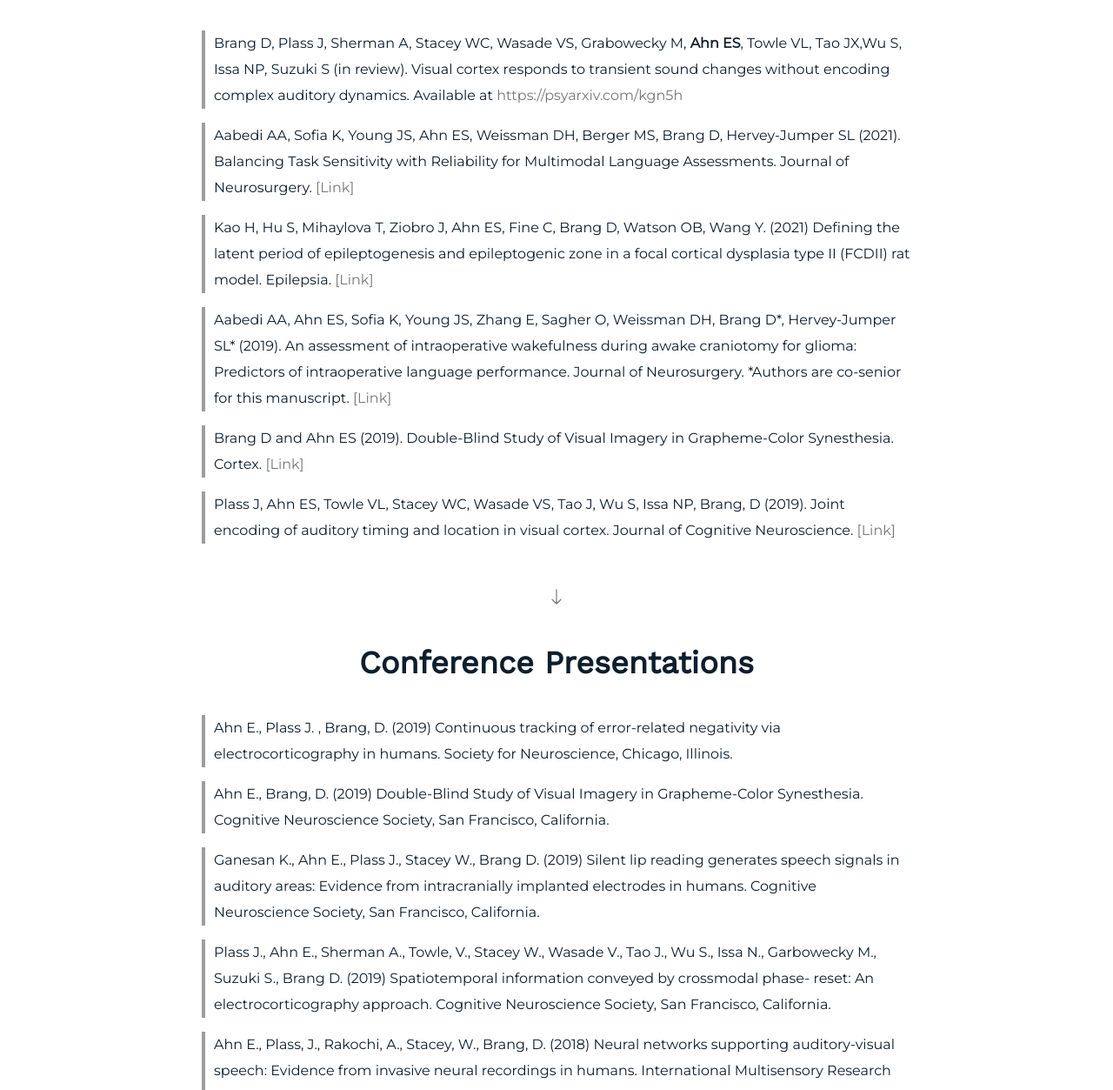
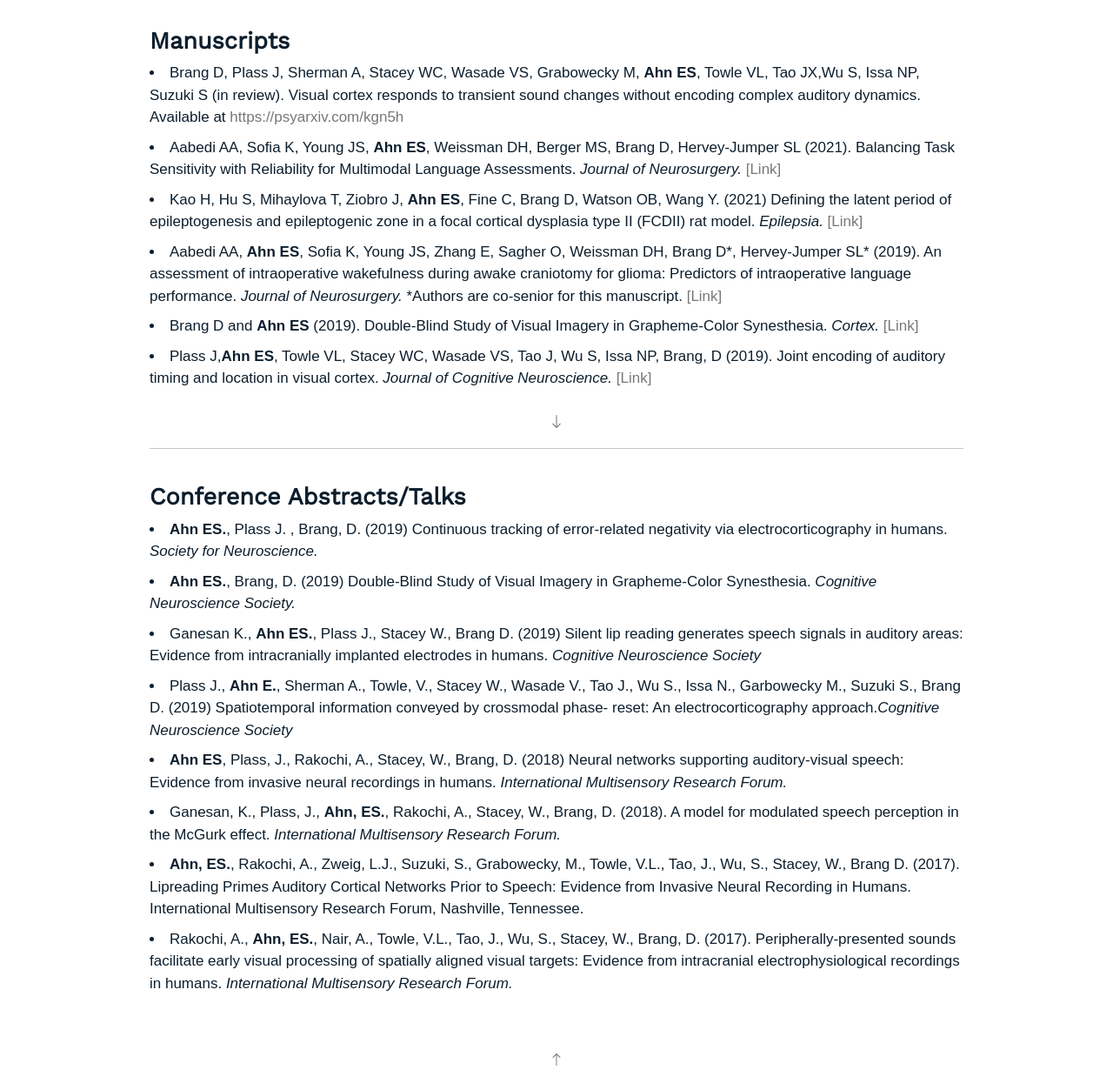
Before and after one commit to EunseonAhn/eunseonahn.github.io, a plain HTML site: page Publications.html in a window 1280 px wide. Shown: the part 189-1442 px from the top of the page at 87% size. Drawn offline with nearby package versions, Linux system fonts and the light colour scheme; a web font is replaced by a local one.

Commit message:
Updated publications & intro

```diff
--- a/Publications.html
+++ b/Publications.html
@@ -57,9 +57,6 @@
 									<li>
 										<a class = "active" href="Publications.html">Publications</a>
 									</li>
-									<li>
-										<a href="#">Resume</a>
-									</li>
 								</ul>
 								<a href="index.html" class="logo">
 									<span class="symbol"></span><span class="title">EunSeon</span>
@@ -75,83 +72,82 @@
 
 	<main id="main">
 		<div class="container">
-			<section class="blockquote" data-aos = "zoom-in-up" data-aos-duration="1300" style = "margin-left: 80px; margin-right: 80px">
+			<section class="blockquote" data-aos = "zoom-in-up" data-aos-duration="1300" style = "margin-left: 90px; margin-right: 90px;
+			font-size:17px; font-family:Arial, Helvetica, sans-serif">
 				<h1>
-					<center>Manuscript</center>
+					<center>Publications</center>
 				</h1>
 				<br>
-				<blockquote>Brang D, Plass J, Sherman A, Stacey WC, Wasade VS, Grabowecky M, <b>Ahn ES</b>, Towle VL,
+				<h2>Manuscripts</h2>
+				<li style = "margin-bottom: 9px;">Brang D, Plass J, Sherman A, Stacey WC, Wasade VS, Grabowecky M, <b>Ahn ES</b>, Towle VL,
 					Tao
 					JX,Wu S, Issa NP, Suzuki S (in review). Visual cortex responds to transient sound changes without
 					encoding complex auditory dynamics. Available at <a
-						href="https://psyarxiv.com/kgn5h">https://psyarxiv.com/kgn5h</a></blockquote>
-				<blockquote>Aabedi AA, Sofia K, Young JS, Ahn ES, Weissman DH, Berger MS, Brang D, Hervey-Jumper SL
+						href="https://psyarxiv.com/kgn5h">https://psyarxiv.com/kgn5h</a></li>
+				<li style = "margin-bottom: 9px;">Aabedi AA, Sofia K, Young JS, <b>Ahn ES</b>, Weissman DH, Berger MS, Brang D, Hervey-Jumper SL
 					(2021).
-					Balancing Task Sensitivity with Reliability for Multimodal Language Assessments. Journal of
-					Neurosurgery. <a href="https://pubmed.ncbi.nlm.nih.gov/34049284/">[Link]</a></blockquote>
-				<blockquote>Kao H, Hu S, Mihaylova T, Ziobro J, Ahn ES, Fine C, Brang D, Watson OB, Wang Y. (2021)
+					Balancing Task Sensitivity with Reliability for Multimodal Language Assessments. <i>Journal of
+					Neurosurgery.</i> <a href="https://pubmed.ncbi.nlm.nih.gov/34049284/">[Link]</a></li>
+
+				<li style = "margin-bottom: 9px;">Kao H, Hu S, Mihaylova T, Ziobro J, <b>Ahn ES</b>, Fine C, Brang D, Watson OB, Wang Y. (2021)
 					Defining
 					the latent period of epileptogenesis and epileptogenic zone in a focal cortical dysplasia type II
-					(FCDII) rat model. Epilepsia. <a
-						href="https://onlinelibrary.wiley.com/doi/full/10.1111/epi.16868">[Link]</a></blockquote>
-				<blockquote>Aabedi AA, Ahn ES, Sofia K, Young JS, Zhang E, Sagher O, Weissman DH, Brang D*,
+					(FCDII) rat model. <i>Epilepsia. </i> <a
+						href="https://onlinelibrary.wiley.com/doi/full/10.1111/epi.16868">[Link]</a></li>
+				<li style = "margin-bottom: 9px;">Aabedi AA, <b>Ahn ES</b>, Sofia K, Young JS, Zhang E, Sagher O, Weissman DH, Brang D*,
 					Hervey-Jumper
 					SL* (2019). An assessment of intraoperative wakefulness during awake craniotomy for glioma:
 					Predictors
-					of intraoperative language performance. Journal of Neurosurgery. *Authors are co-senior for this
-					manuscript. <a href="https://www.ncbi.nlm.nih.gov/pmc/articles/PMC6885096/">[Link]</a></blockquote>
-				<blockquote>Brang D and Ahn ES (2019). Double-Blind Study of Visual Imagery in Grapheme-Color
+					of intraoperative language performance. <i>Journal of Neurosurgery.</i> *Authors are co-senior for this
+					manuscript. <a href="https://www.ncbi.nlm.nih.gov/pmc/articles/PMC6885096/">[Link]</a></li>
+				<li style = "margin-bottom: 9px;">Brang D and <b>Ahn ES</b> (2019). Double-Blind Study of Visual Imagery in Grapheme-Color
 					Synesthesia.
-					Cortex. <a
+					<i>Cortex.</i> <a
 						href="https://sites.lsa.umich.edu/brang-lab/wp-content/uploads/sites/392/2019/08/Brang_Ahn_Cortex_2019.pdf">[Link]</a>
-				</blockquote>
-				<blockquote>Plass J, Ahn ES, Towle VL, Stacey WC, Wasade VS, Tao J, Wu S, Issa NP, Brang, D (2019).
+				</li>
+				<li style = "margin-bottom: 9px;">Plass J,<b>Ahn ES</b>, Towle VL, Stacey WC, Wasade VS, Tao J, Wu S, Issa NP, Brang, D (2019).
 					Joint
-					encoding of auditory timing and location in visual cortex. Journal of Cognitive Neuroscience. <a
+					encoding of auditory timing and location in visual cortex. <i>Journal of Cognitive Neuroscience.</i> <a
 						href="https://www.ncbi.nlm.nih.gov/pmc/articles/PMC6551606/">[Link]</a></blockquote>
-				<br>
+				</ul>
+				<br><br>
 				<a href="#conference" class="back-to-top d-flex align-items-center justify-content-center"><i
 					class="bi bi-arrow-down"></i></a>
-
+					<hr>
 			</section>
 			<br>
-			<section class="blockquote" style = "margin-left: 80px; margin-right: 80px">
-				<h1 id = "conference">
-					<center>Conference Presentations</center>
-				</h1>
-				<br>
-				<blockquote>Ahn E., Plass J. , Brang, D. (2019) Continuous tracking of error-related negativity via
-					electrocorticography in humans. Society for Neuroscience, Chicago, Illinois.</blockquote>
-				<blockquote>Ahn E., Brang, D. (2019) Double-Blind Study of Visual Imagery in Grapheme-Color Synesthesia.
-					Cognitive Neuroscience Society, San Francisco, California.</blockquote>
-				<blockquote>Ganesan K., Ahn E., Plass J., Stacey W., Brang D. (2019) Silent lip reading generates speech
-					signals in auditory areas: Evidence from intracranially implanted electrodes in humans. Cognitive
-					Neuroscience Society, San Francisco, California.</blockquote>
-				<blockquote>Plass J., Ahn E., Sherman A., Towle, V., Stacey W., Wasade V., Tao J., Wu S., Issa N.,
+			<section class="blockquote" data-aos = "zoom-in-up" data-aos-duration="1300" style = "margin-left: 90px; margin-right: 90px;
+			font-size:17px; font-family:Arial, Helvetica, sans-serif">
+				<h2 id = "conference">Conference Abstracts/Talks</h2>
+				<li style = "margin-bottom: 9px;"> <b>Ahn ES.</b>, Plass J. , Brang, D. (2019) Continuous tracking of error-related negativity via
+					electrocorticography in humans. <i>Society for Neuroscience.</i></li>
+				<li style = "margin-bottom: 9px;"><b>Ahn ES.</b>, Brang, D. (2019) Double-Blind Study of Visual Imagery in Grapheme-Color Synesthesia.
+					<i>Cognitive Neuroscience Society.</i></li>
+				<li style = "margin-bottom: 9px;">Ganesan K., <b>Ahn ES.</b>, Plass J., Stacey W., Brang D. (2019) Silent lip reading generates speech
+					signals in auditory areas: Evidence from intracranially implanted electrodes in humans. <i>Cognitive
+					Neuroscience Society </i></li>
+				<li style = "margin-bottom: 9px;">Plass J., <b>Ahn E.</b>, Sherman A., Towle, V., Stacey W., Wasade V., Tao J., Wu S., Issa N.,
 					Garbowecky M., Suzuki S., Brang D. (2019) Spatiotemporal information conveyed by crossmodal phase-
-					reset: An electrocorticography approach. Cognitive Neuroscience Society, San Francisco, California.
-				</blockquote>
-				<blockquote>Ahn E., Plass, J., Rakochi, A., Stacey, W., Brang, D. (2018) Neural networks supporting
-					auditory-visual speech: Evidence from invasive neural recordings in humans. International
+					reset: An electrocorticography approach.<i>Cognitive Neuroscience Society </i>
+				</li>
+				<li style = "margin-bottom: 9px;"><b>Ahn ES</b>, Plass, J., Rakochi, A., Stacey, W., Brang, D. (2018) Neural networks supporting
+					auditory-visual speech: Evidence from invasive neural recordings in humans. <i>International
 					Multisensory
-					Research Forum, Toronto, Canada.</blockquote>
-				<blockquote>Ganesan, K., Plass, J., Ahn, E., Rakochi, A., Stacey, W., Brang, D. (2018). A model for
-					modulated speech perception in the McGurk effect. International Multisensory Research Forum,
-					Toronto,
-					Canada</blockquote>
-				<blockquote>Ahn, E., Rakochi, A., Zweig, L.J., Suzuki, S., Grabowecky, M., Towle, V.L., Tao, J., Wu, S.,
+					Research Forum.</i></li>
+				<li style = "margin-bottom: 9px;">Ganesan, K., Plass, J., <b>Ahn, ES.</b>, Rakochi, A., Stacey, W., Brang, D. (2018). A model for
+					modulated speech perception in the McGurk effect. <i>International Multisensory Research Forum.</i>
+					</li>
+				<li style = "margin-bottom: 9px;"><b>Ahn, ES.</b>, Rakochi, A., Zweig, L.J., Suzuki, S., Grabowecky, M., Towle, V.L., Tao, J., Wu, S.,
 					Stacey, W., Brang D. (2017). Lipreading Primes Auditory Cortical Networks Prior to Speech: Evidence
 					from
 					Invasive Neural Recording in Humans. International Multisensory Research Forum, Nashville,
 					Tennessee.
-				</blockquote>
-				<blockquote>Rakochi, A., Ahn, E., Nair, A., Towle, V.L., Tao, J., Wu, S., Stacey, W., Brang, D. (2017).
+				</li>
+				<li style = "margin-bottom: 9px;">Rakochi, A., <b>Ahn, ES.</b>, Nair, A., Towle, V.L., Tao, J., Wu, S., Stacey, W., Brang, D. (2017).
 					Peripherally-presented sounds facilitate early visual processing of spatially aligned visual
 					targets:
-					Evidence from intracranial electrophysiological recordings in humans. International Multisensory
-					Research Forum, Nashville, Tennessee.</blockquote>
-				<blockquote>Ahn, E., Treece, K., (2012). Understanding Ethical Apparel Consumers. Undergraduate Research
-					Opportunities Symposium, University of Michigan, Ann Arbor, Michigan</blockquote>
+					Evidence from intracranial electrophysiological recordings in humans. <i>International Multisensory
+					Research Forum.</i></li>
 			</section>
 			<br><br>
 
```
Also changed, not shown: index.html (+7 -6 lines), works.html (+2 -12 lines), images/EunSeon.jpg (added).
